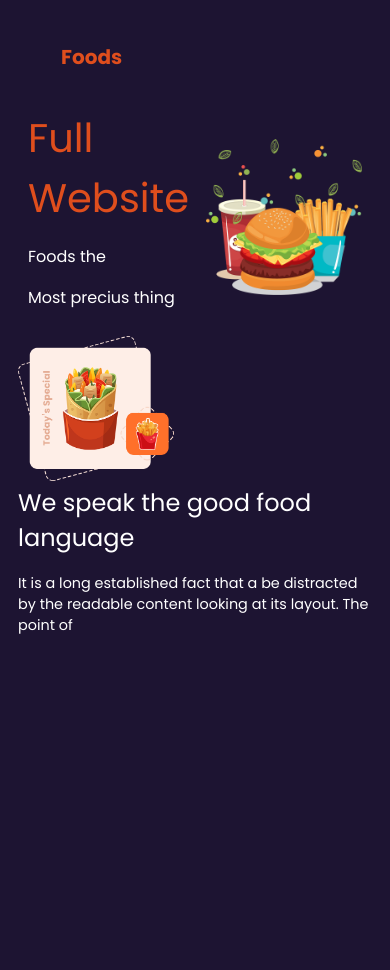
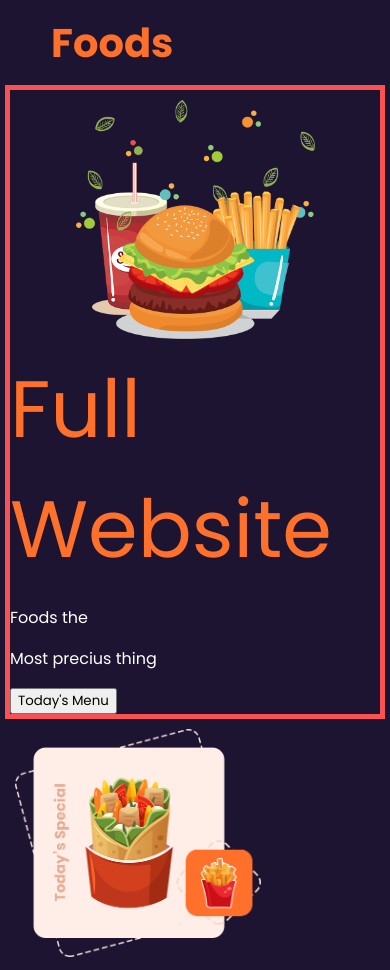
Before and after one commit to JonathanSneider/ProyectoHTML, a plain HTML site: page index.html in a window 390 px wide. Shown: the top 970 px of the page. Before the commit the page ends 844 px from the top, so only its background shows below. Drawn offline with Linux system fonts and the light colour scheme.

Commit message:
falta mas responsividad

```diff
--- a/css/hamburguesa.css
+++ b/css/hamburguesa.css
@@ -1,3 +1,14 @@
+.head1{
+    width: calc(100vw-10px);
+    min-height: 550px;
+    height: auto;
+    display: flex;
+    flex-wrap: wrap-reverse;
+    justify-content: space-around;
+    align-items: center;
+    border: 5px solid #FA5252;
+
+}
 .cabezera{
     padding: 0 40px;
     height: 80px;
@@ -23,3 +34,7 @@
 #derecha:target{
     clip-path: circle(150% at top left);
 }
+#FullWebsite{
+    box-sizing: border-box;
+    overflow: auto;
+}
--- a/css/menus.css
+++ b/css/menus.css
@@ -1,4 +1,23 @@
 @import url('https://fonts.googleapis.com/css2?family=Poppins:ital,wght@0,100;0,200;0,300;0,400;0,500;0,600;0,700;0,800;0,900;1,100;1,200;1,300;1,400;1,500;1,600;1,700;1,800;1,900&display=swap');
+@import url('https://fonts.googleapis.com/css2?family=Poppins:ital,wght@0,100;0,200;0,300;0,400;0,500;0,600;0,700;0,800;0,900;1,100;1,200;1,300;1,400;1,500;1,600;1,700;1,800;1,900&display=swap');
+
+* {
+    box-sizing: border-box;
+    font-family: 'Poppins', sans-serif;
+    text-decoration: none;
+}
+
+body {
+    margin: 0; /* Eliminamos el margen predeterminado */
+    padding: 0; /* Eliminamos el relleno predeterminado */
+}
+
+.container {
+    max-width: 100%; /* Limitamos el ancho máximo del contenido */
+    margin: 0 auto; /* Centramos el contenido horizontalmente */
+    padding: 5px; /* Añadimos un poco de espacio alrededor del contenido */
+    background-color: rgb(29, 20, 50); /* Color de fondo */
+}
 
 #cabezera {
     display: flex;
@@ -8,63 +27,55 @@
 }
 
 #Food {
-    font-family: 'Poppins', sans-serif;
     margin-left: 5%;
     margin-top: -3%;
-    font-size: 125%;
-    color: rgb(223, 78, 29);
+    font-size: 2.5em; /* Utilizamos una unidad de medida relativa */
+    color: #ff702a;
 }
 
 #derecha {
-    font-family: 'Poppins', sans-serif;
-    font-size: 125%;
+    font-size: 2.5em; /* Utilizamos una unidad de medida relativa */
+    color: white;
 }
 
-.container {
-    display: flexbox;
-    padding: 10px; /* Añadido para evitar desbordamiento */
+#derecha a {
+    margin-left: 0.5em; /* Utilizamos una unidad de medida relativa */
+    color: white;
 }
 
 #AboutUs {
-    font-family: 'Poppins', sans-serif;
     color: rgb(255, 255, 255);
-    font-size: 150%;
+    font-size: 2em; /* Utilizamos una unidad de medida relativa */
 }
 
 .Titulo {
-    font-family: 'Poppins', sans-serif;
-    color: rgb(223, 78, 29);
-    font-size: 250%;
+    color: #ff702a;
+    font-size: 5rem; /* Utilizamos una unidad de medida relativa */
 }
 
 #Abs {
-    font-family: 'Poppins', sans-serif;
     color: rgb(255, 255, 255);
-    font-size: 90%;
+    font-size: 0.9em; /* Utilizamos una unidad de medida relativa */
 }
 
 #textoHm {
-    font-family: 'Poppins', sans-serif;
     color: rgb(255, 255, 255);
 }
 
 .imgAb, .ImgHm {
-    width: 40vw;
-    max-width: 800px;
+    width: 70%; /* Hacemos que las imágenes sean responsivas */
+    max-width: 600px;
+    padding: 10px;
+    box-sizing: border-box;
+    overflow: auto;
 }
+
 .cabezera {
     display: flex; /* Alineación horizontal */
     justify-content: space-between; /* Espacio entre los elementos */
     align-items: center; /* Centra verticalmente los elementos */
     padding: 10px; /* Agregamos un poco de espacio interno */
 }
-.head1{
-    display: flex; /* Alineación horizontal */
-    justify-content: space-between; /* Espacio entre los elementos */
-    align-items: center; /* Centra verticalmente los elementos */
-    padding: 10px; /* Agregamos un poco de espacio interno */
-}
-
 
 #derecha {
     font-family: 'Poppins', sans-serif;
@@ -78,6 +89,5 @@
 }
 
 .container {
-
     background-color: rgb(29, 20, 50);
 }
--- a/index.html
+++ b/index.html
@@ -35,6 +35,7 @@
                         <div id="textoHm">
                             <p>Foods the</p>
                             <p>Most precius thing</p>
+                            <button>Today's Menu</button>
                         </div>
                     </div>
                 </head>
```
